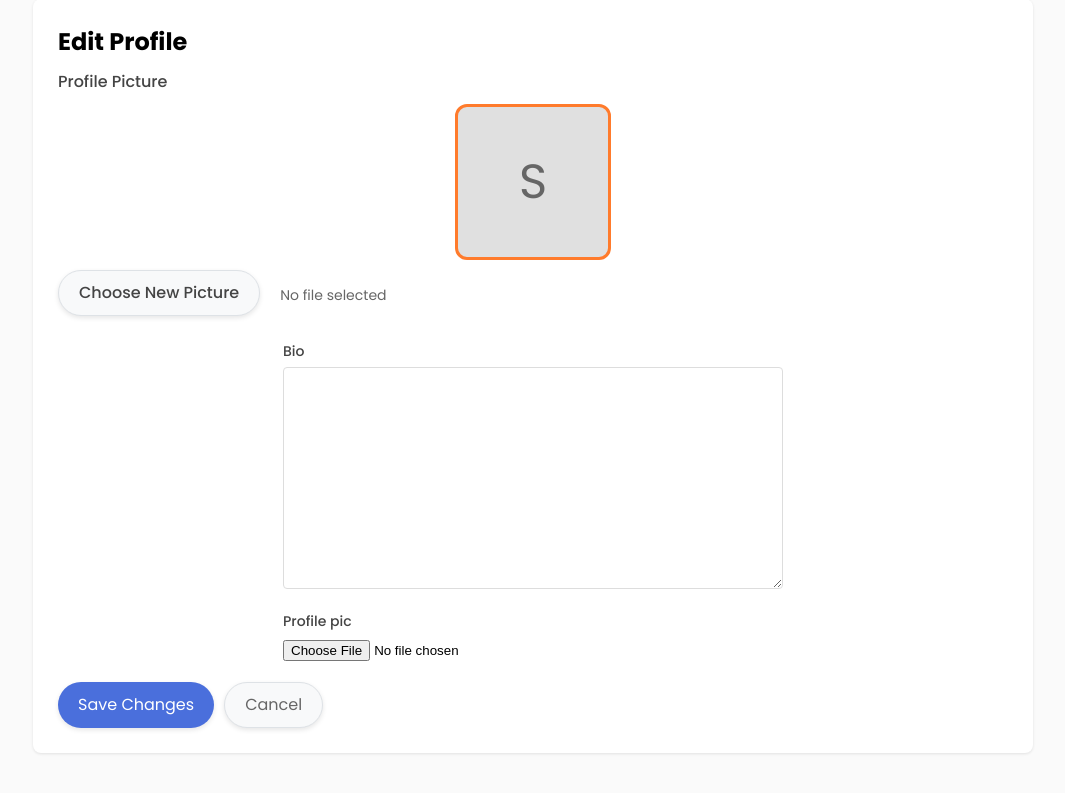
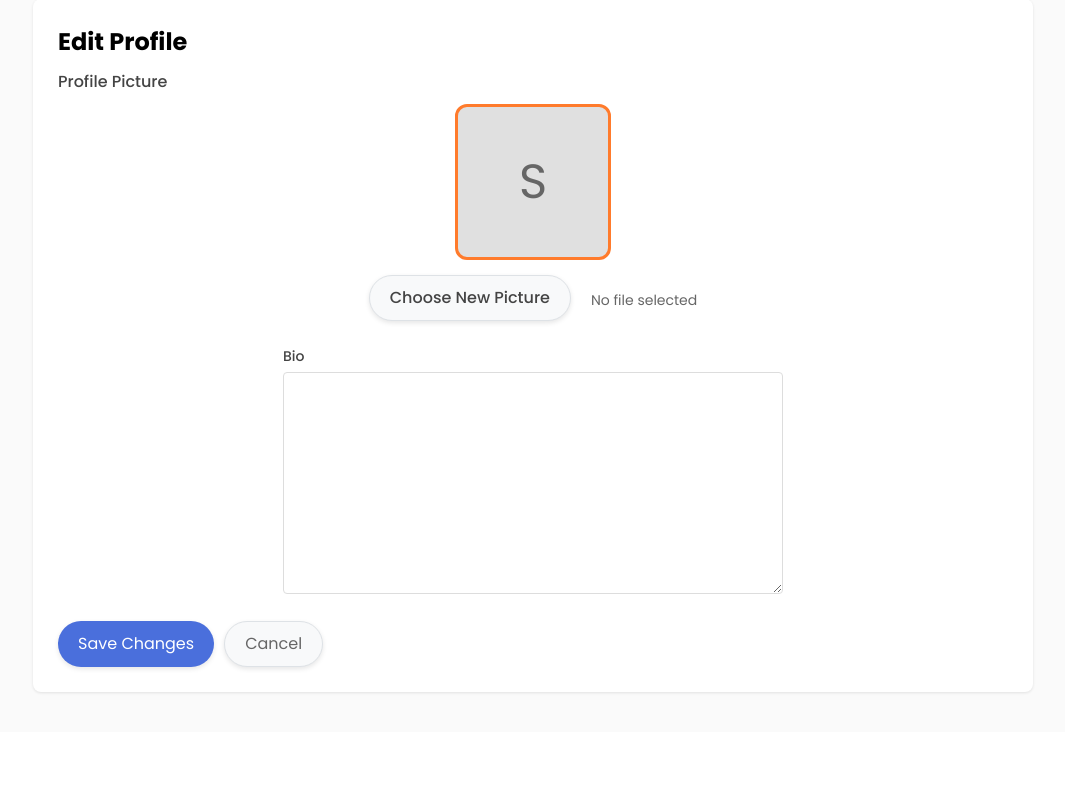
Before and after one commit to Ania2727/ChutterChums, a Django app: page /users/edit/ in a window 1280 px wide. Shown: the part 121-914 px from the top of the page, without its empty margins (107-1172 px from the left). After the commit the page ends 853 px from the top, so only its background shows below. Run offline with Django 5.2, Linux system fonts and the light colour scheme; the visitor is signed in with stand-in values (Sample User, id 1); some libraries are stand-ins or nearby versions.

Commit message:
Profile Tweaks

```diff
--- a/users/templates/edit_profile.html
+++ b/users/templates/edit_profile.html
@@ -14,47 +14,49 @@
                 {% csrf_token %}
 
                 <div class="form-fields">
-                    <!-- Profile picture field with custom styling -->
                     <div class="profile-picture-field">
-                        <label for="{{ form.profile_picture.id_for_label }}">Profile Picture</label>
-                        <div class="profile-picture-preview">
-                            {% if user.profile.profile_picture %}
-                                <img src="{{ user.profile.profile_picture.url }}" alt="Current profile picture" class="current-profile-pic">
+                        <label>Profile Picture</label>
+                        <div class="profile-picture-preview" id="preview-container">
+                            {% if user.userprofile.profile_pic %}
+                                <img src="{{ user.userprofile.profile_pic.url }}" alt="Current profile picture" class="current-profile-pic" id="profile-preview">
                             {% else %}
-                                <div class="profile-picture-placeholder">
+                                <div class="profile-picture-placeholder" id="placeholder-container">
                                     <span>{{ user.username.0|upper }}</span>
                                 </div>
                             {% endif %}
                         </div>
-                        <div class="file-input-wrapper">
-                            {{ form.profile_picture }}
-                            <label for="{{ form.profile_picture.id_for_label }}" class="btn btn-light file-input-label">Choose New Picture</label>
-                            <span class="selected-file-name">No file selected</span>
+                        <div class="file-input-wrapper" style="justify-content: center; margin-top: 15px;">
+                            <input type="file" name="profile_pic" id="id_profile_pic" class="hidden-file-input" accept="image/*">
+                            <label for="id_profile_pic" class="btn btn-light file-input-label">Choose New Picture</label>
+                            <span class="selected-file-name" id="file-name-display">No file selected</span>
                         </div>
-                        {% if form.profile_picture.help_text %}
-                            <p class="help-text">{{ form.profile_picture.help_text }}</p>
+                        {% if form.profile_pic.help_text %}
+                            <p class="help-text">{{ form.profile_pic.help_text }}</p>
                         {% endif %}
-                    </div>
-
-                    <!-- Other form fields -->
-                    {% for field in form %}
-                        {% if field.name != 'profile_picture' %}
-                            <div class="form-field">
-                                <label for="{{ field.id_for_label }}">{{ field.label }}</label>
-                                {{ field }}
-                                {% if field.help_text %}
-                                    <p class="help-text">{{ field.help_text }}</p>
-                                {% endif %}
-                                {% if field.errors %}
+                        {% if form.profile_pic.errors %}
                             <div class="field-error">
-                                        {% for error in field.errors %}
+                                {% for error in form.profile_pic.errors %}
                                     <p class="error-message">{{ error }}</p>
                                 {% endfor %}
                             </div>
                         {% endif %}
                     </div>
+
+                    <!-- Bio field -->
+                    <div class="form-field">
+                        <label for="{{ form.bio.id_for_label }}">Bio</label>
+                        {{ form.bio }}
+                        {% if form.bio.help_text %}
+                            <p class="help-text">{{ form.bio.help_text }}</p>
                         {% endif %}
+                        {% if form.bio.errors %}
+                            <div class="field-error">
+                                {% for error in form.bio.errors %}
+                                    <p class="error-message">{{ error }}</p>
                                 {% endfor %}
+                            </div>
+                        {% endif %}
+                    </div>
                 </div>
 
                 <div class="form-actions">
@@ -68,15 +70,40 @@
 
 {% block extra_js %}
 <script>
-    // Update file name display when a file is selected
     document.addEventListener('DOMContentLoaded', function() {
-        const fileInput = document.getElementById('{{ form.profile_picture.id_for_label }}');
-        const fileNameDisplay = document.querySelector('.selected-file-name');
+    const fileInput = document.getElementById('id_profile_pic');
+    const fileNameDisplay = document.getElementById('file-name-display');
+    const previewContainer = document.getElementById('preview-container');
 
-        if (fileInput && fileNameDisplay) {
+    if (fileInput && fileNameDisplay && previewContainer) {
         fileInput.addEventListener('change', function() {
             if (this.files && this.files.length > 0) {
+                // Update filename display
                 fileNameDisplay.textContent = this.files[0].name;
+
+                // Create image preview
+                const file = this.files[0];
+                if (file.type.match('image.*')) {
+                    const reader = new FileReader();
+
+                    reader.onload = function(e) {
+                        // Clear the preview container first
+                        previewContainer.innerHTML = '';
+
+                        // Create a new image element
+                        const img = document.createElement('img');
+                        img.src = e.target.result;
+                        img.alt = "Profile picture preview";
+                        img.className = "current-profile-pic";
+                        img.id = "profile-preview";
+
+                        // Add to the preview container
+                        previewContainer.appendChild(img);
+                    };
+
+                    // Start reading the file as a data URL
+                    reader.readAsDataURL(file);
+                }
             } else {
                 fileNameDisplay.textContent = 'No file selected';
             }
```
Also changed, not shown: static/css/profile.css (+12 -1 lines). Lines whose indentation alone changed are shown as unchanged.
